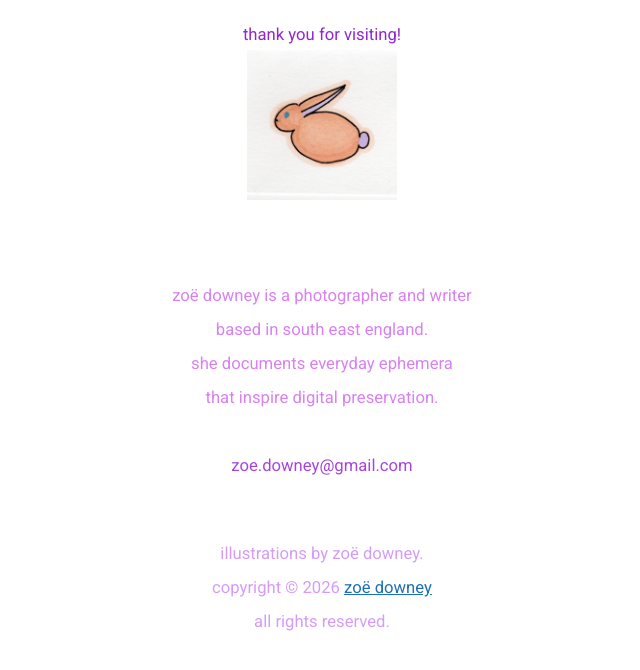
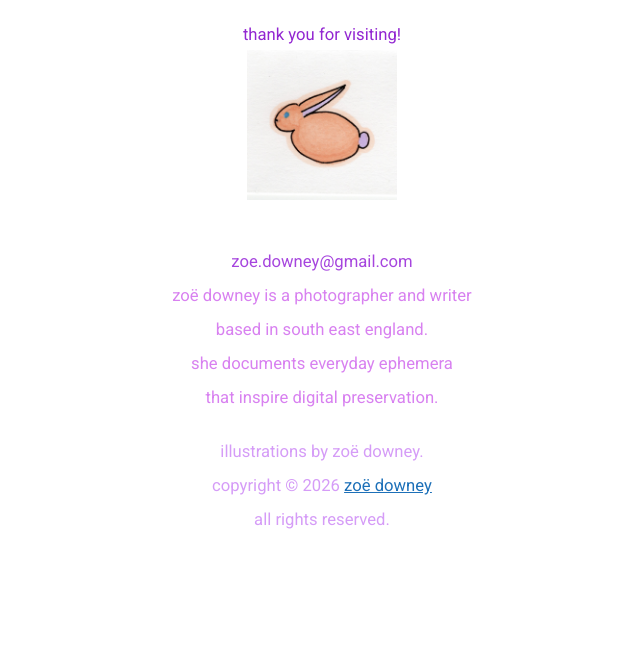
Before and after one commit to zoeurl/zoedowney.github.io, a Jekyll site: the page built from index.html, in a window 1280 px wide and 900 px high, scrolled down 1142 px, cut to the strip 223-893 px from the top of the window. Shown: the whole strip, without its empty margins (318-958 px from the left). Built offline with Jekyll 4.4.1, drawn with Linux system fonts in a browser that asks for light colours; after the commit the page ends 1940 px from its top, so only the background shows below that.

Commit message:
Update photography.md

```diff
--- a/_layouts/photography.md
+++ b/_layouts/photography.md
@@ -32,14 +32,12 @@
 
 <footer>
 	<center><font color=#9226d1>thank you for visiting!</font>
-		<figure><img src="/assets/favicon/rabbit-doodle.png" width="150" height="150"></figure>
-			<br>
+		<br><figure><img src="/assets/favicon/rabbit-doodle.png" width="150" height="150"></figure>
+			<br><font color="#a645de">zoe.downey@gmail.com</font>
 		<br><font color="#d881f0">zoë downey is a photographer and writer
 			<br>based in south east england.
 			<br>she documents everyday ephemera
-			<br>that inspire digital preservation.</font>
-			<br>
-		<br><font color="#a645de">zoe.downey@gmail.com</font></small></center>
+			<br>that inspire digital preservation.</font></small>
 			<br>
             <p class="meta">
             <center><small><font color="#d59cf7">illustrations by zoë downey.
```
